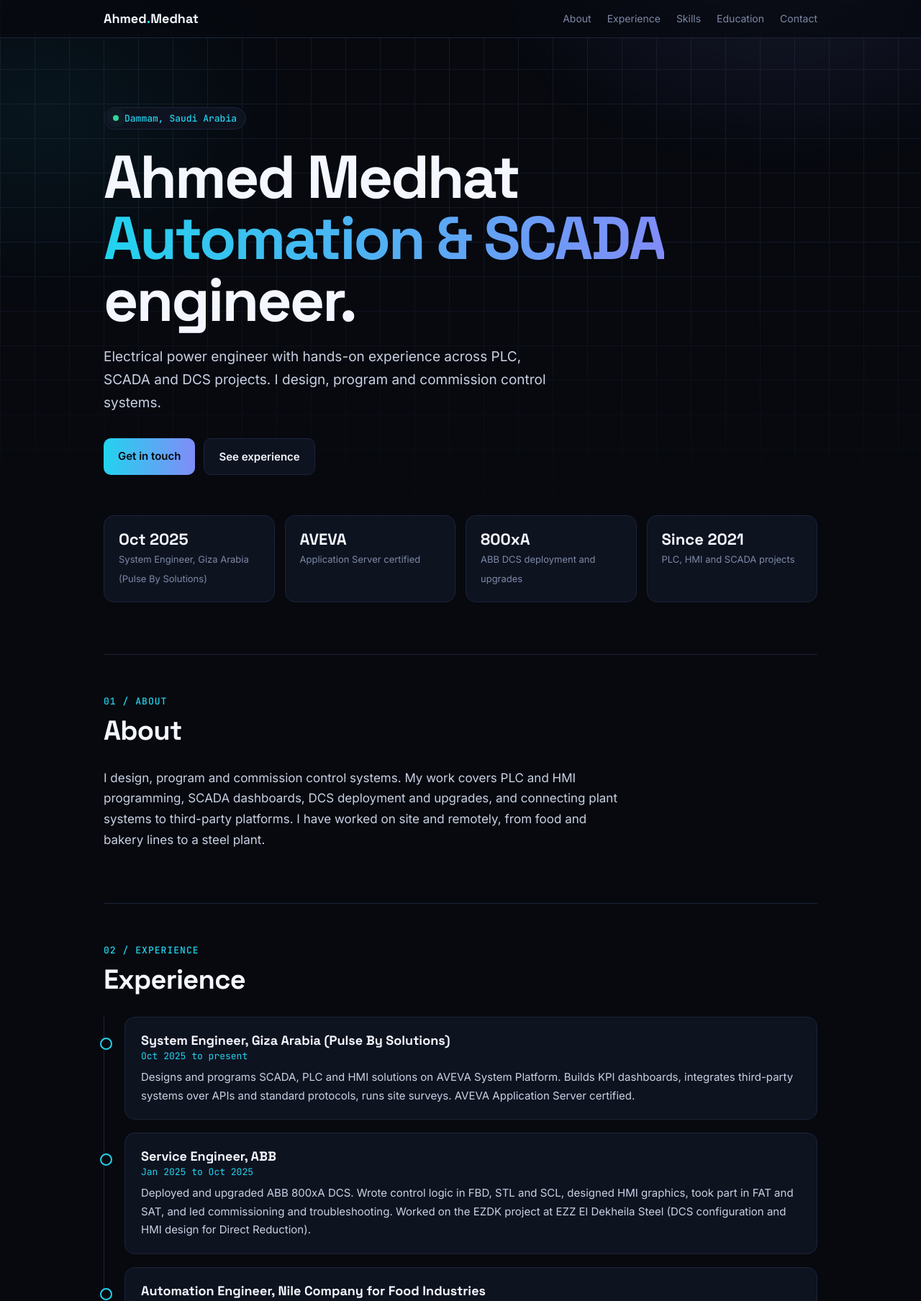
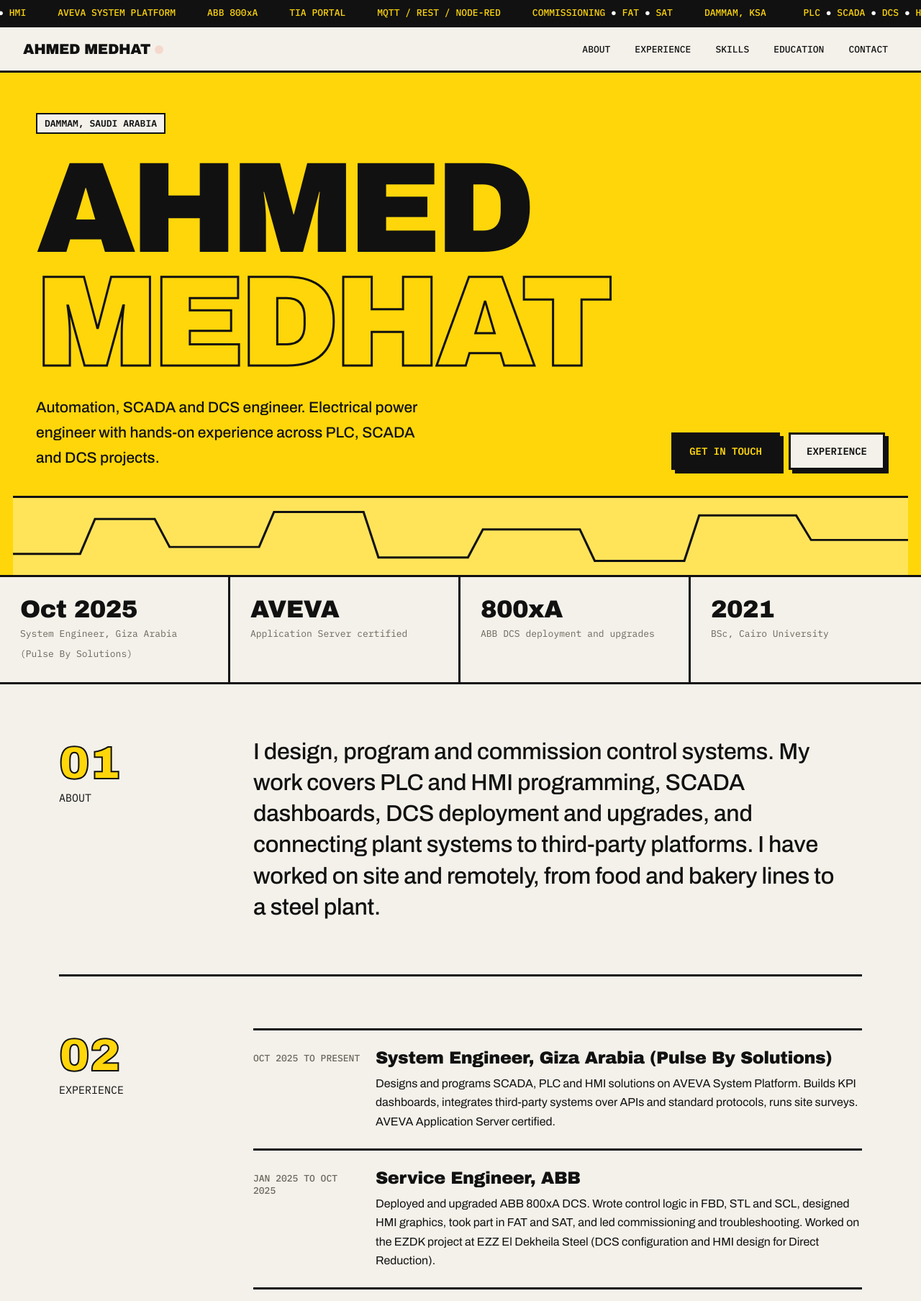
Before and after one commit to ahmedmedhatalmallah-png/ahmedmedhatalmallah-png.github.io, a plain HTML site: page index.html in a window 1280 px wide. Shown: the top 1808 px of the page at 72% size. Drawn offline with Linux system fonts and the light colour scheme.

Commit message:
Update index.html

```diff
--- a/index.html
+++ b/index.html
@@ -3,119 +3,133 @@
 <head>
 <meta charset="utf-8">
 <meta name="viewport" content="width=device-width, initial-scale=1">
-<meta name="color-scheme" content="dark">
 <meta name="description" content="Ahmed Medhat, Automation, SCADA and DCS engineer based in Dammam, Saudi Arabia.">
 <title>Ahmed Medhat | Automation, SCADA and DCS Engineer</title>
 <link rel="preconnect" href="https://fonts.googleapis.com">
 <link rel="preconnect" href="https://fonts.gstatic.com" crossorigin>
-<link href="https://fonts.googleapis.com/css2?family=Space+Grotesk:wght@400;500;700&family=Inter:wght@400;500;600&family=JetBrains+Mono:wght@400;500&display=swap" rel="stylesheet">
+<link href="https://fonts.googleapis.com/css2?family=Archivo+Black&family=Archivo:wght@400;500;700&family=IBM+Plex+Mono:wght@400;500;600&display=swap" rel="stylesheet">
 <style>
-:root{--bg:#07090f;--card:#0e1320;--line:#1c2438;--text:#c9d1e3;--dim:#7d89a6;--head:#f4f7ff;--a:#22d3ee;--b:#818cf8}
+:root{--y:#ffd60a;--k:#111;--p:#f4f1ea;--g:#6b675e;--r:#ff4d2e}
 *{box-sizing:border-box}
 html{scroll-behavior:smooth}
-body{margin:0;background:var(--bg);color:var(--text);font:16px/1.7 Inter,system-ui,sans-serif;-webkit-font-smoothing:antialiased;overflow-x:hidden}
-body::before{content:"";position:fixed;inset:0;z-index:-1;background:
-radial-gradient(600px 400px at 85% -5%,rgba(129,140,248,.22),transparent 70%),
-radial-gradient(500px 400px at 5% 20%,rgba(34,211,238,.12),transparent 70%),
-linear-gradient(var(--line) 1px,transparent 1px) 0 0/48px 48px,
-linear-gradient(90deg,var(--line) 1px,transparent 1px) 0 0/48px 48px;
--webkit-mask-image:linear-gradient(#000 0,#000 40%,transparent 95%);mask-image:linear-gradient(#000 0,#000 40%,transparent 95%);opacity:.55}
-a{color:var(--a);text-decoration:none}
-a:hover{text-decoration:underline}
-nav{position:sticky;top:0;z-index:10;backdrop-filter:blur(14px);background:rgba(7,9,15,.7);border-bottom:1px solid var(--line)}
-nav div{max-width:1040px;margin:auto;padding:14px 24px;display:flex;justify-content:space-between;align-items:center;gap:16px}
-.logo{font:700 18px 'Space Grotesk';color:var(--head)}
-.logo span{color:var(--a)}
-nav ul{display:flex;gap:22px;list-style:none;margin:0;padding:0;font-size:14px}
-nav ul a{color:var(--dim)}nav ul a:hover{color:var(--head);text-decoration:none}
-main{max-width:1040px;margin:auto;padding:0 24px}
-.hero{padding:96px 0 72px}
-.tag{display:inline-flex;align-items:center;gap:8px;font:500 13px 'JetBrains Mono';color:var(--a);border:1px solid var(--line);background:var(--card);padding:6px 12px;border-radius:99px}
-.dot{width:8px;height:8px;border-radius:50%;background:#34d399;box-shadow:0 0 0 0 rgba(52,211,153,.7);animation:p 2s infinite}
-@keyframes p{70%{box-shadow:0 0 0 9px rgba(52,211,153,0)}100%{box-shadow:0 0 0 0 rgba(52,211,153,0)}}
-h1{font:700 clamp(44px,8vw,84px)/1.02 'Space Grotesk';color:var(--head);letter-spacing:-.035em;margin:24px 0 18px}
-h1 em{font-style:normal;background:linear-gradient(90deg,var(--a),var(--b));-webkit-background-clip:text;background-clip:text;color:transparent}
-.lead{max-width:620px;font-size:19px;color:var(--text)}
-.cta{display:flex;flex-wrap:wrap;gap:12px;margin-top:32px}
-.btn{padding:12px 20px;border-radius:10px;font-weight:600;font-size:15px;border:1px solid var(--line);color:var(--head);background:var(--card)}
-.btn.p{background:linear-gradient(90deg,var(--a),var(--b));color:#06080d;border:0}
-.btn:hover{text-decoration:none;transform:translateY(-2px)}
-.btn{transition:transform .2s}
-.stats{display:grid;grid-template-columns:repeat(auto-fit,minmax(170px,1fr));gap:14px;margin-top:56px}
-.stat{background:var(--card);border:1px solid var(--line);border-radius:14px;padding:18px 20px}
-.stat b{display:block;font:700 22px 'Space Grotesk';color:var(--head)}
-.stat span{font-size:13px;color:var(--dim)}
-section{padding:56px 0;border-top:1px solid var(--line)}
-.k{font:500 13px 'JetBrains Mono';color:var(--a);letter-spacing:.08em;text-transform:uppercase}
-h2{font:700 clamp(28px,4vw,38px) 'Space Grotesk';color:var(--head);letter-spacing:-.02em;margin:8px 0 28px}
-.about{max-width:720px;font-size:17px}
-.tl{position:relative;padding-left:28px;border-left:1px solid var(--line);display:grid;gap:18px}
-.job{position:relative;background:var(--card);border:1px solid var(--line);border-radius:14px;padding:20px 22px;transition:border-color .25s,transform .25s}
-.job:hover{border-color:var(--b);transform:translateX(4px)}
-.job::before{content:"";position:absolute;left:-35px;top:28px;width:13px;height:13px;border-radius:50%;background:var(--bg);border:2px solid var(--a)}
-.job h3{margin:0;font:600 18px 'Space Grotesk';color:var(--head)}
-.job .m{font:400 13px 'JetBrains Mono';color:var(--a);margin:2px 0 8px}
-.job p{margin:0;color:var(--text);font-size:15px}
-.grid{display:grid;grid-template-columns:repeat(auto-fit,minmax(280px,1fr));gap:16px}
-.box{background:var(--card);border:1px solid var(--line);border-radius:14px;padding:20px 22px}
-.box h3{margin:0 0 12px;font:600 14px 'JetBrains Mono';color:var(--a)}
-.chips{display:flex;flex-wrap:wrap;gap:8px}
-.chips span{font-size:13.5px;padding:5px 11px;border-radius:8px;background:#141b2e;border:1px solid var(--line);color:var(--head)}
-ul.c{margin:0;padding:0;list-style:none;display:grid;gap:10px}
-ul.c li{padding-left:20px;position:relative;font-size:15px}
-ul.c li::before{content:"▹";position:absolute;left:0;color:var(--a)}
-.contact a.big{display:block;font:700 clamp(20px,4vw,32px) 'Space Grotesk';color:var(--head);margin:6px 0}
-.contact a.big:hover{color:var(--a);text-decoration:none}
-footer{padding:36px 0 60px;border-top:1px solid var(--line);color:var(--dim);font-size:14px;display:flex;justify-content:space-between;flex-wrap:wrap;gap:8px}
-.r{opacity:0;transform:translateY(22px);transition:opacity .7s,transform .7s}
+body{margin:0;background:var(--p);color:var(--k);font:17px/1.65 Archivo,system-ui,sans-serif;-webkit-font-smoothing:antialiased;overflow-x:hidden}
+a{color:inherit}
+.mono{font-family:'IBM Plex Mono',monospace}
+.ticker{background:var(--k);color:var(--y);font:500 13px 'IBM Plex Mono',monospace;overflow:hidden;white-space:nowrap;border-bottom:3px solid var(--k)}
+.ticker div{display:inline-block;padding:9px 0;animation:tk 38s linear infinite}
+.ticker span{margin:0 22px}
+.ticker b{color:#fff;font-weight:500}
+@keyframes tk{to{transform:translateX(-50%)}}
+nav{display:flex;justify-content:space-between;align-items:center;gap:16px;padding:16px 32px;border-bottom:3px solid var(--k);background:var(--p);position:sticky;top:0;z-index:9}
+.logo{font:400 20px 'Archivo Black';text-decoration:none;letter-spacing:-.02em}
+.logo i{display:inline-block;width:12px;height:12px;background:var(--r);border-radius:50%;margin-left:6px;animation:bl 1.4s steps(2) infinite}
+@keyframes bl{50%{opacity:.15}}
+nav ul{display:flex;gap:6px;list-style:none;margin:0;padding:0}
+nav a.l{font:500 13px 'IBM Plex Mono';text-decoration:none;padding:6px 12px;border:2px solid transparent;text-transform:uppercase}
+nav a.l:hover{border-color:var(--k);background:var(--y)}
+.hero{background:var(--y);border-bottom:3px solid var(--k);padding:56px 32px 0;position:relative;overflow:hidden}
+.hero .in{max-width:1180px;margin:auto}
+.tagno{display:inline-block;font:600 13px 'IBM Plex Mono';border:2px solid var(--k);padding:4px 10px;background:var(--p);text-transform:uppercase}
+h1{font:400 clamp(60px,14vw,190px)/.88 'Archivo Black';letter-spacing:-.045em;margin:26px 0 22px;text-transform:uppercase}
+h1 span{display:block;-webkit-text-stroke:3px var(--k);color:transparent}
+.sub{display:grid;grid-template-columns:1.2fr 1fr;gap:32px;align-items:end;padding-bottom:36px}
+.sub p{font-size:21px;max-width:560px;margin:0;font-weight:500}
+.btns{display:flex;gap:12px;flex-wrap:wrap;justify-content:flex-end}
+.btn{font:600 14px 'IBM Plex Mono';text-transform:uppercase;text-decoration:none;padding:14px 22px;border:3px solid var(--k);background:var(--k);color:var(--y);box-shadow:5px 5px 0 var(--k);transition:transform .15s,box-shadow .15s}
+.btn.w{background:var(--p);color:var(--k)}
+.btn:hover{transform:translate(3px,3px);box-shadow:2px 2px 0 var(--k)}
+.trend{display:block;width:calc(100% + 64px);margin:0 -32px;height:110px;border-top:3px solid var(--k);background:#ffe45a}
+.trend path{fill:none;stroke:var(--k);stroke-width:3;stroke-dasharray:2400;stroke-dashoffset:2400;animation:dr 4s ease forwards}
+@keyframes dr{to{stroke-dashoffset:0}}
+.wrap{max-width:1180px;margin:auto;padding:0 32px}
+.stats{display:grid;grid-template-columns:repeat(4,1fr);border-bottom:3px solid var(--k)}
+.stat{padding:26px 28px;border-right:3px solid var(--k)}
+.stat:last-child{border:0}
+.stat b{display:block;font:400 34px/1.1 'Archivo Black';letter-spacing:-.02em}
+.stat span{font:400 13px 'IBM Plex Mono';color:var(--g)}
+section{padding:72px 0;border-bottom:3px solid var(--k)}
+.sec{display:grid;grid-template-columns:230px 1fr;gap:40px}
+.sec>h2{font:400 15px 'IBM Plex Mono';text-transform:uppercase;margin:6px 0 0;position:sticky;top:90px;align-self:start}
+.sec>h2 em{display:block;font:400 64px/1 'Archivo Black';font-style:normal;color:var(--y);-webkit-text-stroke:2px var(--k);margin-bottom:6px}
+.big{font:500 clamp(22px,3vw,32px)/1.35 Archivo;letter-spacing:-.01em;margin:0;max-width:820px}
+.job{display:grid;grid-template-columns:150px 1fr;gap:20px;padding:24px 0;border-top:3px solid var(--k);transition:background .2s,padding .2s}
+.job:last-child{border-bottom:3px solid var(--k)}
+.job:hover{background:var(--y);padding-left:14px;padding-right:14px}
+.job .d{font:500 13px 'IBM Plex Mono';color:var(--g);text-transform:uppercase;padding-top:6px}
+.job:hover .d{color:var(--k)}
+.job h3{font:400 24px/1.2 'Archivo Black';margin:0 0 8px;letter-spacing:-.02em}
+.job p{margin:0;font-size:16px}
+.skills{display:grid;grid-template-columns:repeat(2,1fr);gap:0;border:3px solid var(--k)}
+.sk{padding:22px 24px;border-right:3px solid var(--k);border-bottom:3px solid var(--k);margin:0 -3px -3px 0}
+.sk h3{font:600 13px 'IBM Plex Mono';text-transform:uppercase;margin:0 0 12px;color:var(--r)}
+.sk span{display:inline-block;font:500 14px 'IBM Plex Mono';border:2px solid var(--k);padding:3px 10px;margin:0 6px 8px 0;background:var(--p);transition:background .15s}
+.sk span:hover{background:var(--y)}
+.edu{background:var(--k);color:var(--p);padding:30px 32px;margin-bottom:36px}
+.edu h3{font:400 26px/1.2 'Archivo Black';margin:0 0 12px;color:var(--y);letter-spacing:-.02em}
+.edu p{margin:0}
+ul.c{list-style:none;margin:0;padding:0}
+ul.c li{padding:10px 0 10px 40px;border-top:2px solid var(--k);position:relative}
+ul.c li:last-child{border-bottom:2px solid var(--k)}
+ul.c li::before{content:"+";position:absolute;left:6px;font:600 18px 'IBM Plex Mono';color:var(--r)}
+.sub2{font:600 13px 'IBM Plex Mono';text-transform:uppercase;margin:0 0 12px}
+.contact{background:var(--y)}
+.contact a.m{display:block;font:400 clamp(26px,5.2vw,64px)/1.08 'Archivo Black';letter-spacing:-.035em;text-decoration:none;word-break:break-word;margin:0 0 14px}
+.contact a.m:hover{text-decoration:underline;text-decoration-thickness:5px}
+footer{display:flex;justify-content:space-between;flex-wrap:wrap;gap:8px;padding:22px 32px;font:500 13px 'IBM Plex Mono';background:var(--k);color:var(--p)}
+.r{opacity:0;transform:translateY(26px);transition:opacity .6s,transform .6s}
 .r.v{opacity:1;transform:none}
-@media(max-width:640px){nav ul{display:none}.hero{padding:64px 0 48px}}
-@media(prefers-reduced-motion:reduce){.r{opacity:1;transform:none;transition:none}.dot{animation:none}html{scroll-behavior:auto}}
-@media print{body::before{display:none}body{background:#fff;color:#000}}
+@media(max-width:860px){.sub{grid-template-columns:1fr}.btns{justify-content:flex-start}.stats{grid-template-columns:1fr 1fr}.stat:nth-child(2){border-right:0}.stat:nth-child(-n+2){border-bottom:3px solid var(--k)}.sec{grid-template-columns:1fr;gap:18px}.sec>h2{position:static}.sec>h2 em{font-size:44px}.job{grid-template-columns:1fr;gap:4px}.skills{grid-template-columns:1fr}nav ul{display:none}nav{padding:14px 20px}.hero,.wrap{padding-left:20px;padding-right:20px}.trend{width:calc(100% + 40px);margin:0 -20px}}
+@media(prefers-reduced-motion:reduce){.ticker div,.logo i{animation:none}.r{opacity:1;transform:none;transition:none}.trend path{animation:none;stroke-dashoffset:0}}
+@media print{.ticker,nav{display:none}}
 </style>
 </head>
 <body>
-<nav><div><a class="logo" href="#top">Ahmed<span>.</span>Medhat</a>
-<ul><li><a href="#about">About</a></li><li><a href="#experience">Experience</a></li><li><a href="#skills">Skills</a></li><li><a href="#education">Education</a></li><li><a href="#contact">Contact</a></li></ul></div></nav>
-<main id="top">
-<header class="hero">
-<span class="tag"><i class="dot"></i>Dammam, Saudi Arabia</span>
-<h1>Ahmed Medhat<br><em>Automation &amp; SCADA</em> engineer.</h1>
-<p class="lead">Electrical power engineer with hands-on experience across PLC, SCADA and DCS projects. I design, program and commission control systems.</p>
-<div class="cta"><a class="btn p" href="mailto:ahmed.medhat.almallah@gmail.com">Get in touch</a><a class="btn" href="#experience">See experience</a></div>
+<div class="ticker" aria-hidden="true"><div>
+<span>PLC <b>●</b> SCADA <b>●</b> DCS <b>●</b> HMI</span><span>AVEVA SYSTEM PLATFORM</span><span>ABB 800xA</span><span>TIA PORTAL</span><span>MQTT / REST / NODE-RED</span><span>COMMISSIONING <b>●</b> FAT <b>●</b> SAT</span><span>DAMMAM, KSA</span>
+<span>PLC <b>●</b> SCADA <b>●</b> DCS <b>●</b> HMI</span><span>AVEVA SYSTEM PLATFORM</span><span>ABB 800xA</span><span>TIA PORTAL</span><span>MQTT / REST / NODE-RED</span><span>COMMISSIONING <b>●</b> FAT <b>●</b> SAT</span><span>DAMMAM, KSA</span>
+</div></div>
+<nav><a class="logo" href="#top">AHMED MEDHAT<i></i></a>
+<ul><li><a class="l" href="#about">About</a></li><li><a class="l" href="#experience">Experience</a></li><li><a class="l" href="#skills">Skills</a></li><li><a class="l" href="#education">Education</a></li><li><a class="l" href="#contact">Contact</a></li></ul></nav>
+<header class="hero" id="top"><div class="in">
+<span class="tagno">Dammam, Saudi Arabia</span>
+<h1>Ahmed<span>Medhat</span></h1>
+<div class="sub"><p>Automation, SCADA and DCS engineer. Electrical power engineer with hands-on experience across PLC, SCADA and DCS projects.</p>
+<div class="btns"><a class="btn" href="mailto:ahmed.medhat.almallah@gmail.com">Get in touch</a><a class="btn w" href="#experience">Experience</a></div></div>
+<svg class="trend" viewBox="0 0 1200 110" preserveAspectRatio="none" aria-hidden="true"><path d="M0 80 L90 80 L110 30 L190 30 L210 70 L330 70 L350 20 L470 20 L490 85 L610 85 L630 45 L760 45 L780 90 L900 90 L920 25 L1050 25 L1070 60 L1200 60"/></svg>
+</div></header>
 <div class="stats">
 <div class="stat"><b>Oct 2025</b><span>System Engineer, Giza Arabia (Pulse By Solutions)</span></div>
 <div class="stat"><b>AVEVA</b><span>Application Server certified</span></div>
 <div class="stat"><b>800xA</b><span>ABB DCS deployment and upgrades</span></div>
-<div class="stat"><b>Since 2021</b><span>PLC, HMI and SCADA projects</span></div>
+<div class="stat"><b>2021</b><span>BSc, Cairo University</span></div>
 </div>
-</header>
+<main class="wrap">
+<section id="about" class="sec r"><h2><em>01</em>About</h2>
+<p class="big">I design, program and commission control systems. My work covers PLC and HMI programming, SCADA dashboards, DCS deployment and upgrades, and connecting plant systems to third-party platforms. I have worked on site and remotely, from food and bakery lines to a steel plant.</p></section>
 
-<section id="about" class="r"><div class="k">01 / About</div><h2>About</h2>
-<p class="about">I design, program and commission control systems. My work covers PLC and HMI programming, SCADA dashboards, DCS deployment and upgrades, and connecting plant systems to third-party platforms. I have worked on site and remotely, from food and bakery lines to a steel plant.</p></section>
-
-<section id="experience" class="r"><div class="k">02 / Experience</div><h2>Experience</h2>
-<div class="tl">
-<div class="job"><h3>System Engineer, Giza Arabia (Pulse By Solutions)</h3><div class="m">Oct 2025 to present</div><p>Designs and programs SCADA, PLC and HMI solutions on AVEVA System Platform. Builds KPI dashboards, integrates third-party systems over APIs and standard protocols, runs site surveys. AVEVA Application Server certified.</p></div>
-<div class="job"><h3>Service Engineer, ABB</h3><div class="m">Jan 2025 to Oct 2025</div><p>Deployed and upgraded ABB 800xA DCS. Wrote control logic in FBD, STL and SCL, designed HMI graphics, took part in FAT and SAT, and led commissioning and troubleshooting. Worked on the EZDK project at EZZ El Dekheila Steel (DCS configuration and HMI design for Direct Reduction).</p></div>
-<div class="job"><h3>Automation Engineer, Nile Company for Food Industries</h3><div class="m">Mar 2023 to Jan 2025</div><p>Supervised and troubleshot production lines, programmed Delta PLCs and HMIs, set up communication between devices, designed MCC panels.</p></div>
-<div class="job"><h3>Automation Trainer (part time), Jelecom and Canadian University CIC</h3><div class="m">Part time</div><p>Taught Siemens PLCs (S7-200, S7-1200, S7-300), VFDs, HMI design and communication protocols.</p></div>
-<div class="job"><h3>Automation Engineer, ATOM for Bakery Automated Production Lines</h3><div class="m">Sep 2021 to Mar 2023</div><p>Designed and installed bakery production lines, programmed PLCs and HMIs, and handled motor drive communication and maintenance visits.</p></div>
+<section id="experience" class="sec r"><h2><em>02</em>Experience</h2>
+<div>
+<div class="job"><div class="d">Oct 2025 to present</div><div><h3>System Engineer, Giza Arabia (Pulse By Solutions)</h3><p>Designs and programs SCADA, PLC and HMI solutions on AVEVA System Platform. Builds KPI dashboards, integrates third-party systems over APIs and standard protocols, runs site surveys. AVEVA Application Server certified.</p></div></div>
+<div class="job"><div class="d">Jan 2025 to Oct 2025</div><div><h3>Service Engineer, ABB</h3><p>Deployed and upgraded ABB 800xA DCS. Wrote control logic in FBD, STL and SCL, designed HMI graphics, took part in FAT and SAT, and led commissioning and troubleshooting. Worked on the EZDK project at EZZ El Dekheila Steel (DCS configuration and HMI design for Direct Reduction).</p></div></div>
+<div class="job"><div class="d">Mar 2023 to Jan 2025</div><div><h3>Automation Engineer, Nile Company for Food Industries</h3><p>Supervised and troubleshot production lines, programmed Delta PLCs and HMIs, set up communication between devices, designed MCC panels.</p></div></div>
+<div class="job"><div class="d">Part time</div><div><h3>Automation Trainer, Jelecom and Canadian University CIC</h3><p>Taught Siemens PLCs (S7-200, S7-1200, S7-300), VFDs, HMI design and communication protocols.</p></div></div>
+<div class="job"><div class="d">Sep 2021 to Mar 2023</div><div><h3>Automation Engineer, ATOM for Bakery Automated Production Lines</h3><p>Designed and installed bakery production lines, programmed PLCs and HMIs, and handled motor drive communication and maintenance visits.</p></div></div>
 </div></section>
 
-<section id="skills" class="r"><div class="k">03 / Skills</div><h2>Skills and tools</h2>
-<div class="grid">
-<div class="box"><h3>Control systems</h3><div class="chips"><span>AVEVA System Platform</span><span>ABB 800xA</span><span>TIA Portal</span><span>WinCC</span><span>Unity Pro</span><span>Delta PLCs</span></div></div>
-<div class="box"><h3>Design</h3><div class="chips"><span>EPLAN</span><span>AutoCAD</span><span>DIALux</span><span>Visio</span></div></div>
-<div class="box"><h3>Integration</h3><div class="chips"><span>MQTT</span><span>REST API</span><span>Node-RED</span><span>SQL</span><span>C#</span></div></div>
-<div class="box"><h3>Other tools</h3><div class="chips"><span>MATLAB</span><span>Factory IO</span><span>Microsoft Office</span></div></div>
-<div class="box"><h3>Languages</h3><div class="chips"><span>Arabic (native)</span><span>English (fluent)</span></div></div>
+<section id="skills" class="sec r"><h2><em>03</em>Skills and tools</h2>
+<div class="skills">
+<div class="sk"><h3>Control systems</h3><span>AVEVA System Platform</span><span>ABB 800xA</span><span>TIA Portal</span><span>WinCC</span><span>Unity Pro</span><span>Delta PLCs</span></div>
+<div class="sk"><h3>Design</h3><span>EPLAN</span><span>AutoCAD</span><span>DIALux</span><span>Visio</span></div>
+<div class="sk"><h3>Integration</h3><span>MQTT</span><span>REST API</span><span>Node-RED</span><span>SQL</span><span>C#</span></div>
+<div class="sk"><h3>Other tools</h3><span>MATLAB</span><span>Factory IO</span><span>Microsoft Office</span></div>
+<div class="sk"><h3>Languages</h3><span>Arabic (native)</span><span>English (fluent)</span></div>
 </div></section>
 
-<section id="education" class="r"><div class="k">04 / Education</div><h2>Education</h2>
-<div class="box"><h3>BSc, Electrical Power Engineering, Cairo University, 2021</h3>
-<p style="margin:0">Graduation project (rated Excellent): control and monitoring of a water desalination system using a parabolic trough collector, built around a Schneider M221 PLC, a servo motor for tracking and an Altivar 312 drive. Sponsored by Cairo University, Schneider Electric and the Academy of Scientific Research and Technology.</p></div>
-<h2 style="margin-top:44px;font-size:24px">Courses and training</h2>
+<section id="education" class="sec r"><h2><em>04</em>Education</h2>
+<div>
+<div class="edu"><h3>BSc, Electrical Power Engineering, Cairo University, 2021</h3>
+<p>Graduation project (rated Excellent): control and monitoring of a water desalination system using a parabolic trough collector, built around a Schneider M221 PLC, a servo motor for tracking and an Altivar 312 drive. Sponsored by Cairo University, Schneider Electric and the Academy of Scientific Research and Technology.</p></div>
+<p class="sub2">Courses and training</p>
 <ul class="c">
 <li>AVEVA System Platform (Udemy, 2024)</li>
 <li>Schneider Electric automation course, SoMachine basics and Vijeo Designer (2021)</li>
@@ -124,16 +138,13 @@ footer{padding:36px 0 60px;border-top:1px solid var(--line);color:var(--dim);fon
 <li>Orascom, including OSHA safety instruction (2021)</li>
 <li>Egyptian Company for Metro Management and Operation (2019)</li>
 <li>IEEE Classic Control and PLC workshops</li>
-</ul></section>
-
-<section id="contact" class="r contact"><div class="k">05 / Contact</div><h2>Let's talk</h2>
-<a class="big" href="mailto:ahmed.medhat.almallah@gmail.com">ahmed.medhat.almallah@gmail.com</a>
-<a class="big" href="tel:+966563480733">+966 56 348 0733</a>
-<p style="color:var(--dim)">Dammam, Eastern Province, Saudi Arabia</p></section>
-<footer><span>&copy; 2026 Ahmed Medhat</span><span>Military service completed.</span></footer>
+</ul></div></section>
 </main>
+<section id="contact" class="contact" style="border-bottom:0"><div class="wrap sec r"><h2><em>05</em>Contact</h2>
+<div><a class="m" href="mailto:ahmed.medhat.almallah@gmail.com">ahmed.medhat.almallah@gmail.com</a><a class="m" href="tel:+966563480733">+966 56 348 0733</a><p class="mono" style="margin:18px 0 0">Dammam, Eastern Province, Saudi Arabia</p></div></div></section>
+<footer><span>&copy; 2026 AHMED MEDHAT</span><span>MILITARY SERVICE COMPLETED</span></footer>
 <script>
-const io=new IntersectionObserver(e=>e.forEach(x=>{if(x.isIntersecting){x.target.classList.add('v');io.unobserve(x.target)}}),{threshold:.1});
+const io=new IntersectionObserver(e=>e.forEach(x=>{if(x.isIntersecting){x.target.classList.add('v');io.unobserve(x.target)}}),{threshold:.08});
 document.querySelectorAll('.r').forEach(el=>io.observe(el));
 </script>
 </body>
```
